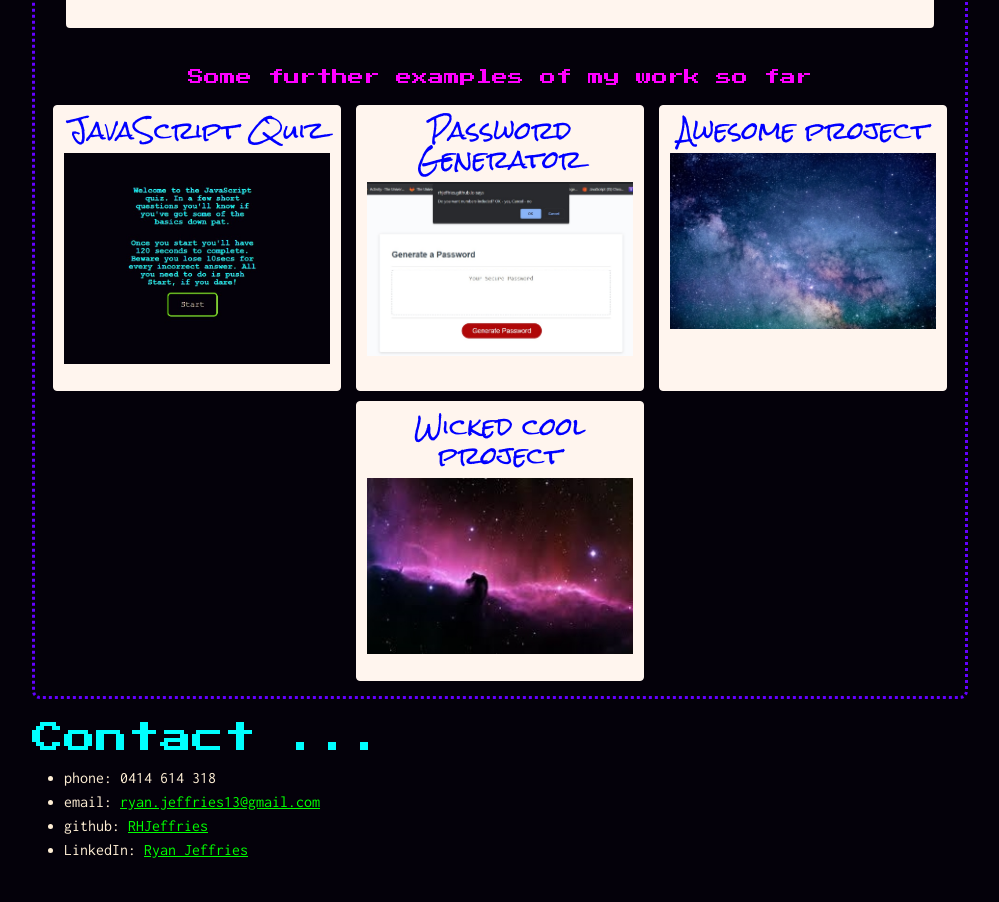
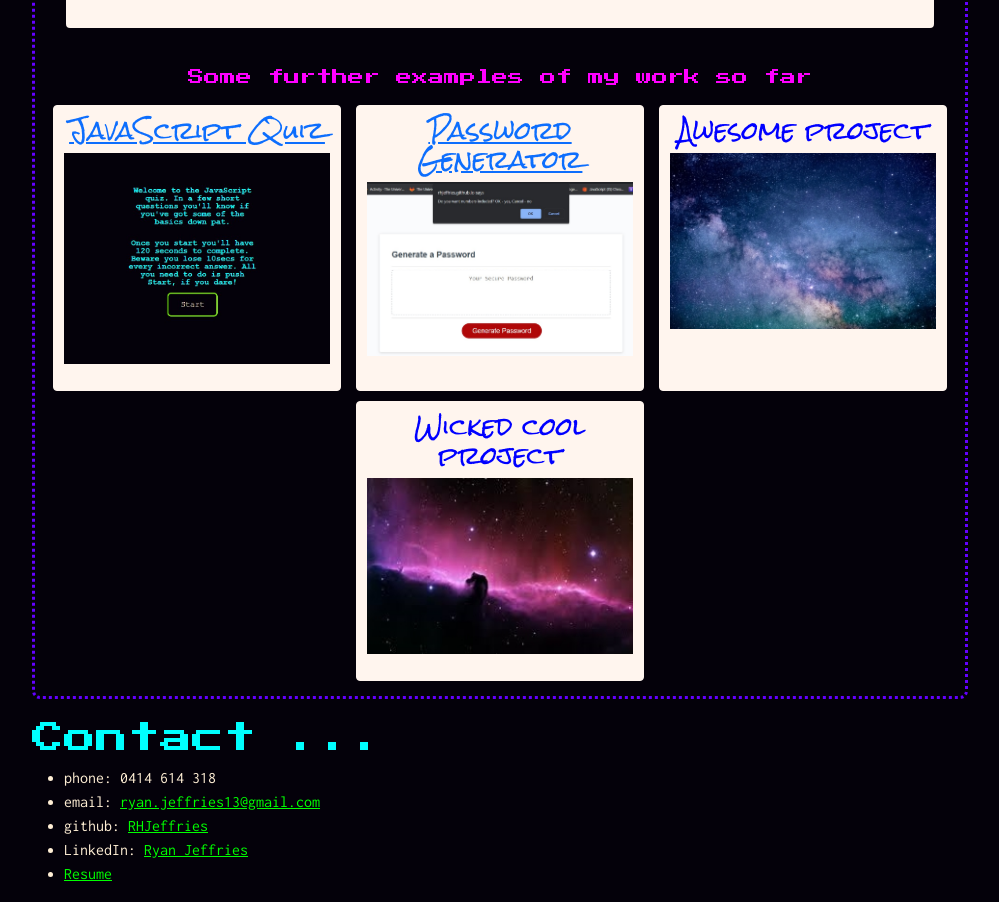
Before and after one commit to RHJeffries/Portfolio, a plain HTML site: page index.html in a window 1280 px wide. Shown: the part 1516-2418 px from the top of the page, without its empty margins (140-1139 px from the left). Before the commit the page ends 2394 px from the top, so only its background shows below. Drawn offline with nearby package versions, Linux system fonts and the light colour scheme.

Commit message:
added links for resume and linkedin

```diff
--- a/index.html
+++ b/index.html
@@ -84,7 +84,9 @@
             <br>
             <p>
                 What are you in the mood for? A simple app to get a selection of movies
-                and tv shows based on your mood, to make choosing something to watch easier. Created as part of a group effort.
+                and tv shows based on your mood, to make choosing something to watch easier. Created as part of a group
+                effort.
+                <a href="https://github.com/RHJeffries/ideal-telegram" target="_blank">Check out the repository here</a>
             </p>
             <!-- coding examples to show my abilities -->
 
@@ -101,7 +103,6 @@
 
 
 
-
             <!-- further work examples will be smaller pic -->
             <br>
             <h6>
@@ -112,18 +113,24 @@
             <section class="row row-cols-1 row-cols-md-2 g-4 justify-content-evenly">
                 <div class="card" style="width: 18rem;">
                     <figure>
-                        <h4>JavaScript Quiz</h4>
+                        <a href="https://github.com/RHJeffries/JavaScript-QuizMaster">
+                            <h4>JavaScript Quiz</h4>
+                        </a>
                         <a href="https://rhjeffries.github.io/JavaScript-QuizMaster/" target="_blank">
-                            <img src="./assets/quiz.jpg" class="img-fluid"></a>
+                            <img src="./assets/quiz.jpg" class="img-fluid">
+                        </a>
                         <!-- screenshot of webpage with link to deployed url -->
                     </figure>
                 </div>
 
                 <div class="card" style="width: 18rem;">
                     <figure>
-                        <h4>Password Generator</h4>
+                        <a href="https://github.com/RHJeffries/Random-password-generator">
+                            <h4>Password Generator</h4>
+                        </a>
                         <a href="https://rhjeffries.github.io/Random-password-generator/" target="_blank">
-                            <img src="./assets/password.jpg" class="img-fluid"></a>
+                            <img src="./assets/password.jpg" class="img-fluid">
+                        </a>
                         <!-- screenshot of webpage with link to deployed url -->
                     </figure>
                 </div>
@@ -170,6 +177,12 @@
                         Ryan Jeffries
                     </a>
                 </li>
+                <li class="list">
+                    <a href="https://drive.google.com/file/d/10PyT9bmgJ3Zvw2LdDj-GtnpibTLGRkEw/view?usp=sharing"
+                        target="_blank">
+                        Resume
+                    </a>
+                </li>
             </ul>
         </footer>
 
```
